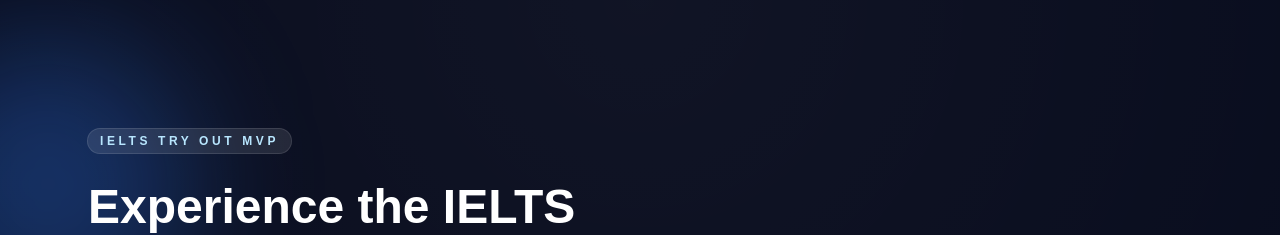
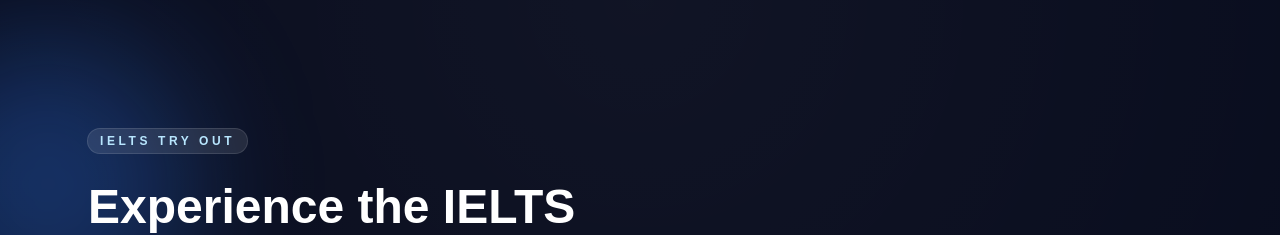
Before and after one commit to ahmad-arib/ielts-mock, a Next.js app: page / in a window 1280 px wide. Shown: the top 235 px of the page. Built offline with nearby package versions, Linux system fonts and the light colour scheme.

Commit message:
Update page.tsx

```diff
--- a/src/app/page.tsx
+++ b/src/app/page.tsx
@@ -64,7 +64,7 @@
         <div className="relative mx-auto flex max-w-6xl flex-col gap-16 px-6 lg:flex-row lg:items-center lg:gap-20">
           <div className="max-w-xl lg:flex-1">
             <span className="inline-flex items-center gap-2 rounded-full bg-white/10 px-3 py-1 text-xs font-semibold uppercase tracking-[0.3em] text-sky-200 ring-1 ring-white/20">
-              IELTS Try Out MVP
+              IELTS Try Out
             </span>
             <h1 className="mt-6 text-4xl font-bold leading-tight text-white sm:text-5xl">
               Experience the IELTS in real time for under 5% of the official fee
```
